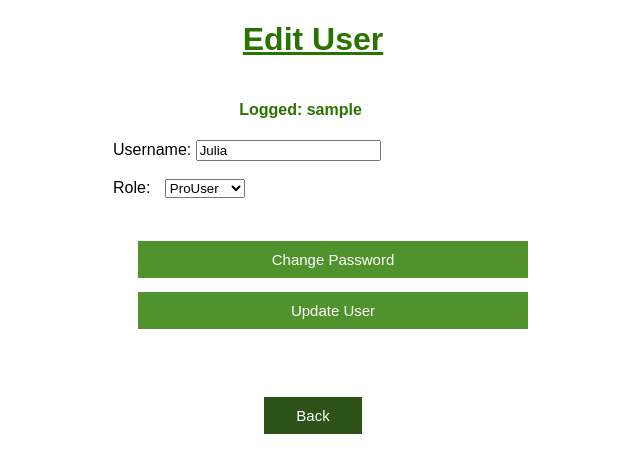
After one commit to maciejunio999/un-literally, a Flask app: a page that uses templates/edit_user.html in a window 1280 px wide. The commit adds this page. Shown: the top 473 px of the page, without its empty margins (327-967 px from the left). Run offline with Flask 3, Linux system fonts and the light colour scheme; a user stored in the database is signed in; data comes from the database, SQL or seed files in the repository; both versions use the stored data as it was after the commit.

Commit message:
new role and update user

```diff
--- a/app.py
+++ b/app.py
@@ -153,7 +153,7 @@ def login():
 @app.route('/admin_register', methods=['POST', 'GET'])
 @login_required
 def admin_register():
-    if current_user.role_id != 2:
+    if 1 == current_user.role_id:
         if request.method == 'POST':
             username = request.form['username'].strip()
             password = request.form['password'].strip()
@@ -182,11 +182,70 @@ def admin_register():
 @app.route('/all_users', methods=['POST','GET'])
 @login_required
 def all_users():
-    if current_user.role_id != 2:
+    if 1 == current_user.role_id:
         users = User.query.order_by(User.username).all()
-        if current_user.role_id == 1:
-            x = current_user.role_id
-            return render_template('all_users.html', users=users, id=x)
+        x = current_user.id
+        return render_template('all_users.html', users=users, id=x)
+    else:
+        return render_template('error_page.html', message="[!] You dont have permission to add new users")
+
+
+@app.route('/update/user_<int:id>', methods=['GET', 'POST'])
+@login_required
+def update_user(id):
+    if 1 == current_user.role_id:
+        user_to_update = User.query.get_or_404(id)
+        if request.method == 'POST':
+            username = request.form['username'].strip()
+            role_id = int(request.form['role'].strip())
+            new_password = request.form['password'].strip()
+
+            # Walidacja nazwy użytkownika
+            if username != user_to_update.username:
+                validate_name = validate_username(username)
+                if validate_name:
+                    session['repited_user'] = True
+                    return render_template('edit_user.html', user=user_to_update, message='[!] This username is already taken.')
+
+            user_to_update.username = username
+            user_to_update.role_id = role_id
+            if new_password:
+                new_password_hashed = bcrypt.generate_password_hash(new_password)
+                user_to_update.password = new_password_hashed
+
+            try:
+                db.session.commit()
+                session['repited_user'] = False
+                return redirect('/all_users')
+            except Exception as e:
+                return render_template('error_page.html', message=f"[?] There was an issue updating that user: {str(e)}")
+        else:
+            return render_template('edit_user.html', user=user_to_update)
+    else:
+        return render_template('error_page.html', message='[!] You do not have permission to edit users.')
+
+
+# page where we delete user from database
+@app.route('/delete/user_<int:id>')
+@login_required
+def delete_user(id):
+    if current_user.id != id:
+        if 1 == current_user.role_id:
+            user_to_delete = User.query.get_or_404(id)
+            try:
+                db.session.delete(user_to_delete)
+                db.session.commit()
+                users = User.query.all()
+                if len(users) > 0:
+                    return redirect('/all_users')
+                else:
+                    return redirect('/menu')
+            except:
+                return render_template('error_page.html', message="[?] There was an issue deleting that user")
+        else:
+            return render_template('error_page.html', message='[!] You do not have permission to delete users')
+    else:
+        return render_template('error_page.html', message='[!] You cannot delete own user')
 
 
 ###################################################################################################################################
@@ -250,7 +309,7 @@ def proposals():
 @app.route('/delete/proposal_<int:id>')
 @login_required
 def delete_proposal(id):
-    if current_user.role_id != 2:
+    if 1 == current_user.role_id:
         proposal_to_delete = Proposal.query.get_or_404(id)
         try:
             db.session.delete(proposal_to_delete)
@@ -276,7 +335,7 @@ def show_proposal(id):
 @app.route('/accept_proposal_<int:id>', methods=['POST','GET'])
 @login_required
 def accept_proposal(id):
-    if current_user.role_id != 2:
+    if 1 == current_user.role_id:
         proposal_to_delete = Proposal.query.get_or_404(id)
         content = proposal_to_delete.name
         searched = 0
--- a/check_database.py
+++ b/check_database.py
@@ -61,5 +61,5 @@ def check_proposals():
 
 #check_users()
 #chech_words()
-#check_roles()
-check_proposals()
+check_roles()
+#check_proposals()
--- a/create_database.py
+++ b/create_database.py
@@ -46,7 +46,7 @@ def find_all(file_name, path):
 @decorator
 def create_database(database_name=NAME):
     l = find_all(database_name, "web/instance")
-    admin = User(id=0, username='admin', password=bcrypt.generate_password_hash('admin'))
+    admin = User(id=0, username='admin', password=bcrypt.generate_password_hash('admin'), role_id=1)
 
     if len(l) == 0:
         try:
@@ -83,7 +83,7 @@ def add_words():
 # ADD USED ROLES
 @decorator
 def add_roles():
-    all_roles = ["ProUser", "PlainUser"]
+    all_roles = ["Admin", "ProUser", "PlainUser"]
     try:
         with app.app_context():
             session = db.session
--- /dev/null
+++ b/templates/edit_user.html
@@ -0,0 +1,109 @@
+{% extends 'base.html' %}
+
+{% block head %}
+<title>Un-Literally</title>
+<style>
+    .hidden {
+        display: none;
+    }
+    .error-message {
+        color: red;
+        font-size: 14px;
+        margin-left: 25px;
+    }
+</style>
+{% endblock %}
+
+{% block body %}
+
+<div class="menu_header">
+    <h1 style="text-align: center; color: #297400; text-decoration: underline;">Edit User</h1>
+</div>
+
+<div class="container_row" style="justify-content: space-around;">
+    {% if session.show_log_out %}
+        {% if session.username|length > 0 %}
+            <h4 style="text-align: right; color: #297400; margin-right: 25px;">Logged: {{session.username}}</h4>
+        {% endif %}
+    {% else %}
+        <h4 style="text-align: right; color: #297400; margin-right: 25px;">No one is logged in</h4>
+    {% endif %}
+</div>
+
+<div class="name">
+
+    <form id="editUserForm" action="/update/user_{{user.id}}" method="POST" onsubmit="return validateForm()">
+        <div class="input-group">
+            <label for="username" class="label">Username:</label>
+            <input type="text" name="username" id="username" class="input-field" value="{{user.username}}" required>
+            <span id="usernameError" class="error-message"></span>
+        </div>
+        <br>
+        <div class="input-group">
+            <label for="role" class="label" style="margin-right: 10px;">Role:</label>
+            <select name="role" id="role" style="margin-right: 80px;" class="input-field">
+                <option value="1" {% if user.role_id == 1 %}selected{% endif %}>Admin</option>
+                <option value="1" {% if user.role_id == 2 %}selected{% endif %}>ProUser</option>
+                <option value="2" {% if user.role_id == 3 %}selected{% endif %}>PlainUser</option>
+            </select>
+        </div>
+        <br>
+        <div class="input-group hidden" id="password-group">
+            <label for="password" class="label">Password:</label>
+            <input type="password" name="password" id="password" minlength="5"  class="input-field" placeholder="Enter new password">
+            <span id="passwordError" class="error-message"></span>
+        </div>
+        <br>
+        <button type="button" style="width: 390px; margin-left: 25px" class="button" id="change-password-button" onclick="showPasswordField()">Change Password</button>
+        <br>
+        <button type="submit" style="width: 390px; margin-left: 25px" class="button">Update User</button>
+    </form>
+    <br>
+
+    {% if session.repited_user %}
+        <p style="color: red; margin-left: 25px;">{{ message }}</p>
+    {% endif %}
+
+</div>
+
+<div class="container_column">
+    <button class="back_button" onclick="window.location='/all_users'">Back</button>
+</div>
+
+{% if session.show_error %}
+    <p>[!] There could be a timeout or an issue with the user data.</p>
+{% endif %}
+
+<script>
+    function showPasswordField() {
+        document.getElementById('password-group').classList.remove('hidden');
+        document.getElementById('change-password-button').classList.add('hidden');
+    }
+
+    function validateForm() {
+        let isValid = true;
+
+        const usernameField = document.getElementById('username').value.trim();
+        const passwordField = document.getElementById('password').value.trim();
+
+        const usernameError = document.getElementById('usernameError');
+        const passwordError = document.getElementById('passwordError');
+
+        usernameError.textContent = '';
+        passwordError.textContent = '';
+
+        if (usernameField === "") {
+            usernameError.textContent = 'Username cannot be empty or whitespace only.';
+            isValid = false;
+        }
+
+        if (document.getElementById('password-group').classList.contains('hidden') === false && passwordField === "") {
+            passwordError.textContent = 'Password cannot be empty or whitespace only.';
+            isValid = false;
+        }
+
+        return isValid;
+    }
+</script>
+
+{% endblock %}
```
Also changed, not shown: templates/all_users.html (+5 -3 lines), instance/words.db, 2 other files.
